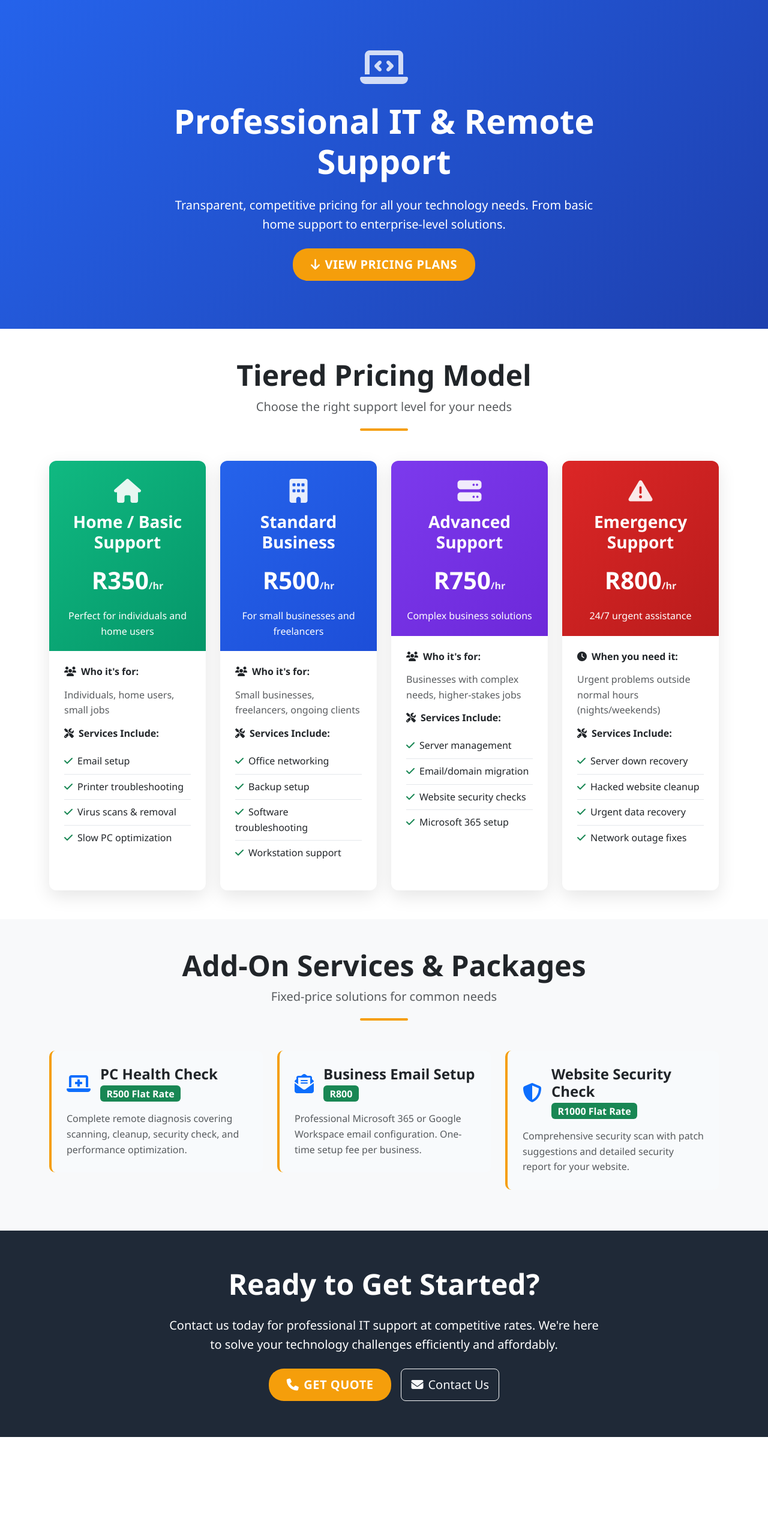
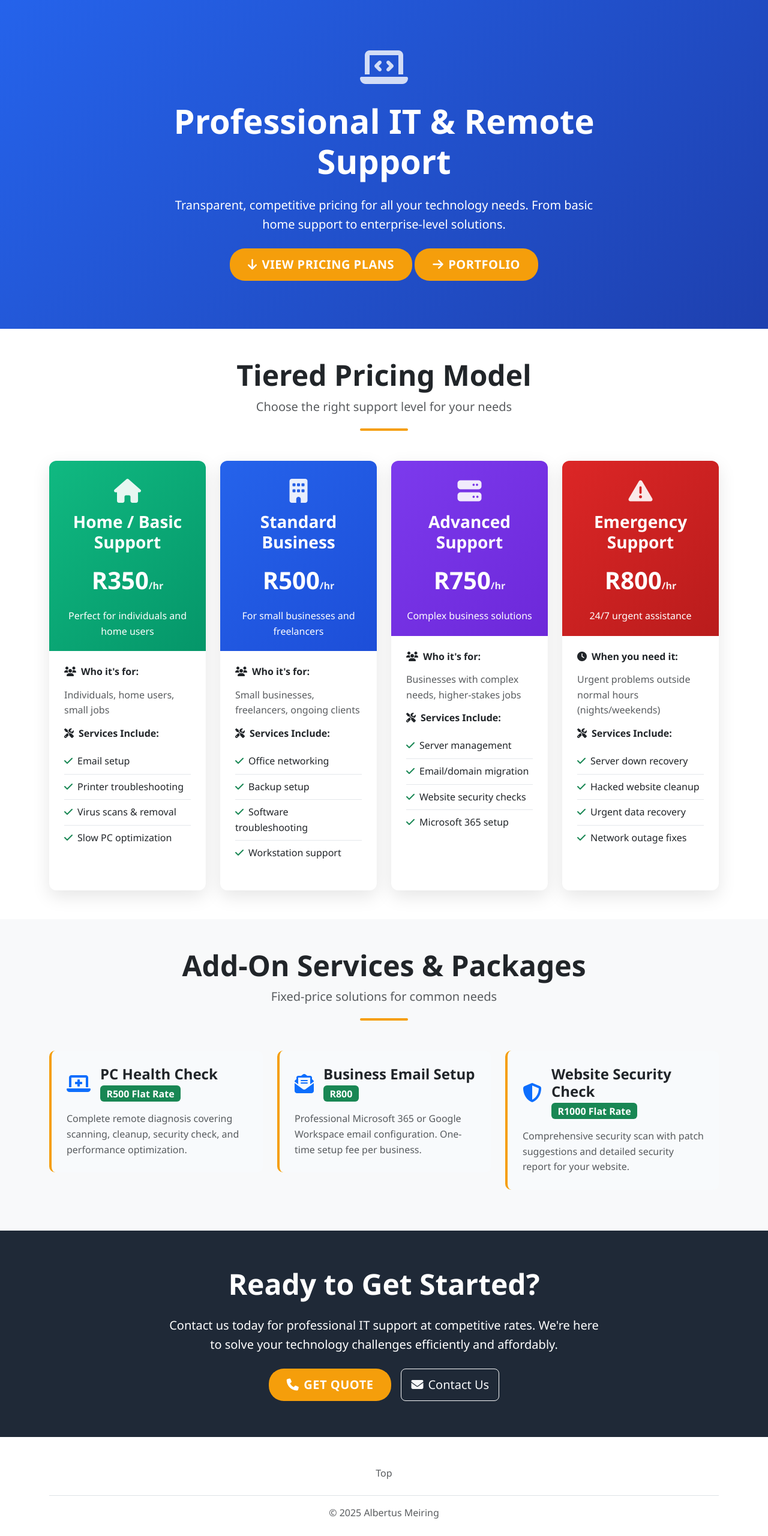
Before and after one commit to AlbertusM/Services-Site, a plain HTML site: page index.html in a window 1280 px wide. Shown: the whole page at 60% size. Before the commit the page ends 2395 px from the top, so only its background shows below. Drawn offline with nearby package versions, Linux system fonts and the light colour scheme.

Commit message:
added pages & Footer

```diff
--- a/index.html
+++ b/index.html
@@ -22,6 +22,10 @@
                     <p class="lead mb-4">Transparent, competitive pricing for all your technology needs. From basic home support to enterprise-level solutions.</p>
                     <a href="#pricing" class="btn btn-custom btn-primary-custom btn-lg">
                         <i class="fas fa-arrow-down me-2"></i>View Pricing Plans
+                    </a>
+                     <a href="portfolio.html"
+                     " class="btn btn-custom btn-primary-custom btn-lg">
+                        <i class="fas fa-arrow-right me-2"></i>Portfolio
                     </a>
                 </div>
             </div>
@@ -213,5 +217,10 @@
 <!-- Smooth scrolling -->
 <script src="js/script.js"></script>
 
+<div class="container">
+        <footer class="py-3 my-4"> <ul class="nav justify-content-center border-bottom pb-3 mb-3"> <li class="nav-item"><a href="#" class="nav-link px-2 text-body-secondary">Top</a></li>  </ul> <p class="text-center text-body-secondary">© 2025 Albertus Meiring</p>
+        </footer>
+    </div>
+
 </body>
 </html>
```
Also changed, not shown: portfolio.html (+6 -0 lines), css/style1.css (added), js/script1.js (added).
